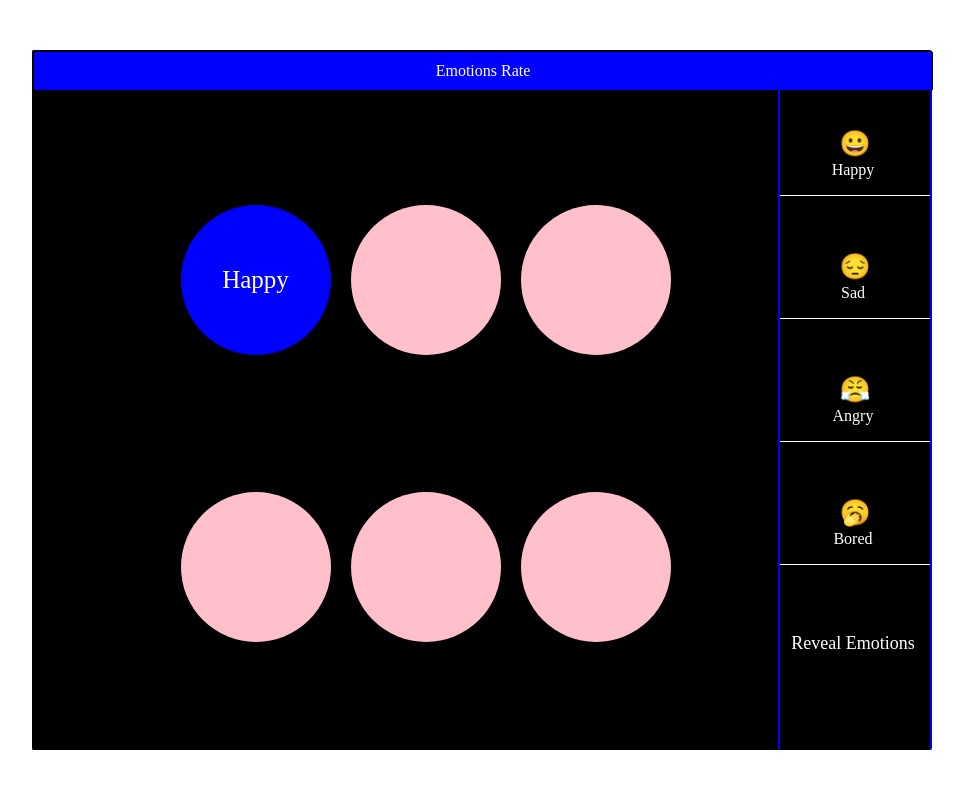
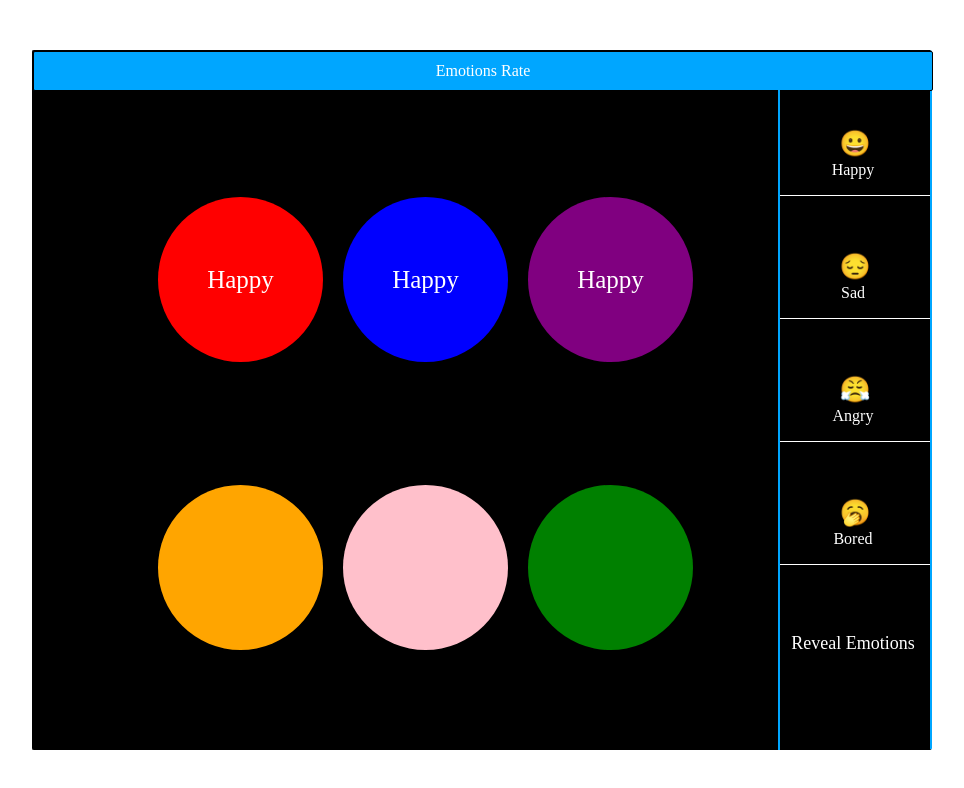
Before and after one commit to rashad3412/emotionRate, a plain HTML site: page index.html in a window 1280 px wide. Both pictures are taken after a click on the element "Happy". Shown: the whole page, without its empty margins (158-1122 px from the left). Drawn offline with Linux system fonts and the light colour scheme.

Commit message:
third commit

```diff
--- a/index.html
+++ b/index.html
@@ -11,12 +11,12 @@
       <div class="bg-content">Emotions Rate</div>
       <div class="emotion-container">
         <div class="desc">
-          <div class="circles" id="circle-1">F</div>
-          <div class="circles" id="circle-2">E</div>
-          <div class="circles" id="circle-3">E</div>
-          <div class="circles" id="circle-4">L</div>
-          <div class="circles" id="circle-5">I</div>
-          <div class="circles" id="circle-6">N</div>
+          <div class="circles" id="circle-l">F</div>
+          <div class="circles" id="circle-l">E</div>
+          <div class="circles" id="circle-l">E</div>
+          <div class="circles" id="circle-l">L</div>
+          <div class="circles" id="circle-l">I</div>
+          <div class="circles" id="circle-l">N</div>
         </div>
         <ul>
           <li class="emotion-content" id="insideBox"><span>😀</span></li>
--- a/script.js
+++ b/script.js
@@ -1,15 +1,32 @@
 const circles = document.querySelectorAll(".circles");
 const emogiContent = document.querySelectorAll("#emoji-content");
 const emojiImg = document.querySelectorAll("#insideBox");
+const feelingDisplay = document.querySelectorAll("#circle-l");
 
 const happyArr = [
   {
     emotion: "Happy",
-    quote: '"Stay Postive in the mist of cahos"',
+    quote: '"Stay postive in the mist of cahos"',
   },
   {
-    emotion: "happy",
-    quote: "I am happy2",
+    emotion: "Happy",
+    quote: '"Learn to value yourself!"',
+  },
+  {
+    emotion: "Happy",
+    quote: '"Whoever is happy will make others happy!"',
+  },
+  {
+    emotion: "Happy",
+    quote: '"Happiness is only real when shared!"',
+  },
+  {
+    emotion: "Happy",
+    quote: '"Be happy it drives people crazy!"',
+  },
+  {
+    emotion: "Happy",
+    quote: '"Smile while you still have teeth!"',
   },
 ];
 const sadArr = [
@@ -21,15 +38,31 @@ const sadArr = [
     emotion: "sad",
     quote: "sadness two",
   },
+  {
+    emotion: "sad",
+    quote: "sadness three",
+  },
 ];
+
+function feelinTitle() {
+  for (i = 0; i < feelingDisplay.length; i++) {
+    feelingDisplay[0].style.backgroundColor = "red";
+    feelingDisplay[1].style.backgroundColor = "blue";
+    feelingDisplay[2].style.backgroundColor = "purple";
+    feelingDisplay[3].style.backgroundColor = "orange";
+    feelingDisplay[4].style.backgroundColor = "pink";
+    feelingDisplay[5].style.backgroundColor = "green";
+  }
+}
 
 function randomCircles() {
   for (i = 0; i < circles.length; i++) {
     // index circle three
     circles[i].style.display = "flex";
     circles[i].style.display = "space-between";
-    circles[i].style.width = "150px";
-    circles[i].style.height = "150px";
+    circles[i].style.padding = "5px";
+    circles[i].style.width = "165px";
+    circles[i].style.height = "165px";
     circles[i].style.borderRadius = "150px";
   }
 }
@@ -64,19 +97,14 @@ function displayTextFormat() {
 
 function displayHappyText() {
   for (i = 0; i < circles.length; i++) {
+    randomCircles(); // change name of functions
     displayTextFormat();
-    randomCircles();
+    mouseMoveHappy();
+    mouseOutHappy();
 
-    circles[0].style.backgroundColor = "blue";
     circles[0].textContent = happyArr[0].emotion;
-
-    circles[0].addEventListener("mousemove", () => {
-      circles[0].textContent = happyArr[0].quote;
-    });
-
-    circles[0].addEventListener("mouseout", () => {
-      circles[0].textContent = happyArr[0].emotion;
-    });
+    circles[1].textContent = happyArr[1].emotion;
+    circles[2].textContent = happyArr[2].emotion;
   }
 }
 
@@ -84,13 +112,80 @@ function displaySadText() {
   for (i = 0; i < circles.length; i++) {
     displayTextFormat();
     randomCircles();
-    circles[0].textContent = sadArr[0].quote;
-    circles[0].style.backgroundColor = "red";
-    circles[1].textContent = sadArr[1].quote;
+    mouseMoveSad();
+    mouseOutSad();
+    circles[0].textContent = sadArr[0].emotion;
+    circles[1].textContent = sadArr[1].emotion;
+    circles[2].textContent = sadArr[2].emotion;
+  }
+}
+
+function mouseMoveHappy() {
+  for (i = 0; i < circles.length; i++) {
+    // Index 0 happyArr Quote
+    circles[0].addEventListener("mousemove", () => {
+      circles[0].textContent = happyArr[0].quote;
+    });
+
+    circles[1].addEventListener("mousemove", () => {
+      circles[1].textContent = happyArr[1].quote;
+    });
+
+    circles[2].addEventListener("mousemove", () => {
+      circles[2].textContent = happyArr[2].quote;
+    });
+  }
+}
+
+function mouseOutHappy() {
+  for (i = 0; i < circles.length; i++) {
+    // Index 0 happyArr Quote
+    circles[0].addEventListener("mouseout", () => {
+      circles[0].textContent = happyArr[0].emotion;
+    });
+
+    circles[1].addEventListener("mouseout", () => {
+      circles[1].textContent = happyArr[1].emotion;
+    });
+    circles[2].addEventListener("mouseout", () => {
+      circles[2].textContent = happyArr[2].emotion;
+    });
+  }
+}
+
+function mouseMoveSad() {
+  for (i = 0; i < circles.length; i++) {
+    // Index 0 happyArr Quote
+    circles[0].addEventListener("mousemove", () => {
+      circles[0].textContent = sadArr[0].emotion;
+    });
+
+    circles[1].addEventListener("mousemove", () => {
+      circles[1].textContent = sadArr[1].emotion;
+    });
+
+    circles[2].addEventListener("mousemove", () => {
+      circles[2].textContent = sadArr[2].emotion;
+    });
+  }
+}
+function mouseOutSad() {
+  for (i = 0; i < circles.length; i++) {
+    // Index 0 happyArr Quote
+    circles[0].addEventListener("mouseout", () => {
+      circles[0].textContent = sadArr[0].quote;
+    });
+
+    circles[1].addEventListener("mouseout", () => {
+      circles[1].textContent = sadArr[1].quote;
+    });
+
+    circles[2].addEventListener("mouseout", () => {
+      circles[2].textContent = sadArr[2].quote;
+    });
   }
 }
 
 emojiClick();
 emojiImgClick();
-
-// displayTextInCircle();
+feelinTitle();
--- a/style.css
+++ b/style.css
@@ -10,7 +10,7 @@
   width: 900px;
   height: 700px;
   border: black solid 1px;
-  border-right: solid 2px blue;
+  border-right: solid 2px rgb(0, 166, 255);
   background-color: black;
   border-radius: 12px;
   position: absolute;
@@ -53,7 +53,7 @@
   display: flex;
   justify-content: center;
   flex-wrap: wrap;
-  background: pink;
+
   position: relative;
   width: 85px;
   height: 85px;
@@ -61,22 +61,7 @@
   overflow: hidden;
 }
 
-#circle-1 {
-  margin: 10px;
-}
-#circle-2 {
-  margin: 10px;
-}
-#circle-3 {
-  margin: 10px;
-}
-#circle-4 {
-  margin: 10px;
-}
-#circle-5 {
-  margin: 10px;
-}
-#circle-6 {
+#circle-l {
   margin: 10px;
 }
 
@@ -86,7 +71,7 @@
   align-items: center;
   border: black solid 1px;
   color: white;
-  background-color: blue;
+  background-color: rgb(0, 166, 255);
   border-radius: 2px;
   width: 900px;
   height: 40px;
@@ -136,7 +121,7 @@
   position: relative;
   left: -150px;
   bottom: 1px;
-  border-left: 2px solid blue;
+  border-left: 2px solid rgb(0, 166, 255);
   height: 660px;
   color: white;
 }
@@ -146,7 +131,7 @@
   left: -1px;
   bottom: 1px;
   margin-top: 0px;
-  border-left: 6px solid blue;
+  border-left: 6px solid rgb(0, 166, 255);
   height: 660px;
   color: white;
 }
```
Also changed, not shown: 1 other file.
